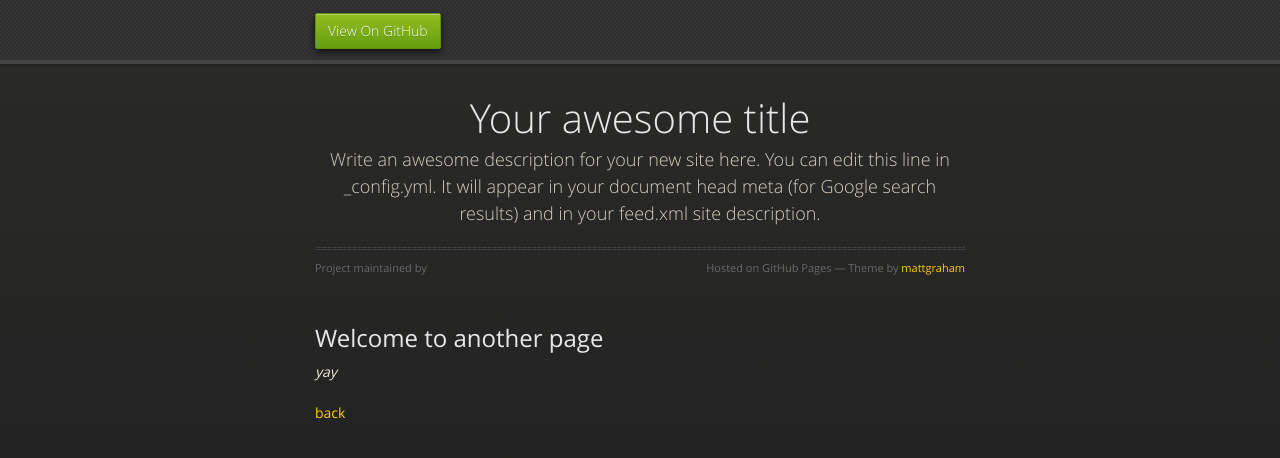
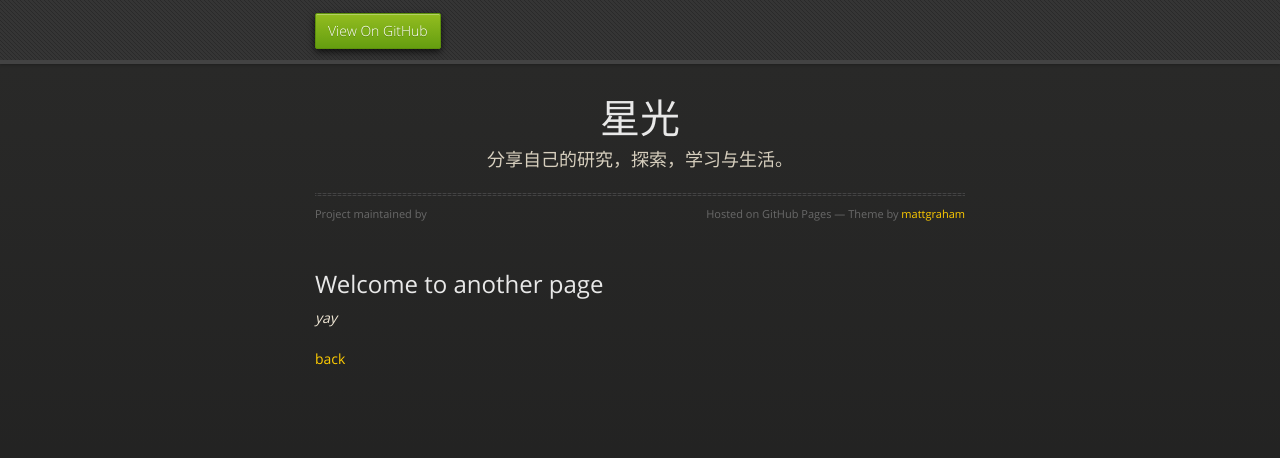
Before and after one commit to das1012/das1012.github.io, a Jekyll site: the page built from another-page.md, in a window 1280 px wide. Shown: the top 458 px of the page. Built offline with Jekyll 4.4.1, drawn with Linux system fonts in a browser that asks for light colours.

Commit message:
init new theme

```diff
--- a/_config.yml
+++ b/_config.yml
@@ -18,12 +18,10 @@
 # You can create any custom variable you would like, and they will be accessible
 # in the templates via {{ site.myvariable }}.
 
-title: Your awesome title
+title: 星光
 email: liumingrui94@163.com
 description: >- # this means to ignore newlines until "baseurl:"
-  Write an awesome description for your new site here. You can edit this
-  line in _config.yml. It will appear in your document head meta (for
-  Google search results) and in your feed.xml site description.
+  分享自己的研究，探索，学习与生活。
 baseurl: "" # the subpath of your site, e.g. /blog
 url: "https://das1012.github.io/" # the base hostname & protocol for your site, e.g. http://example.com
 twitter_username: jekyllrb
```
